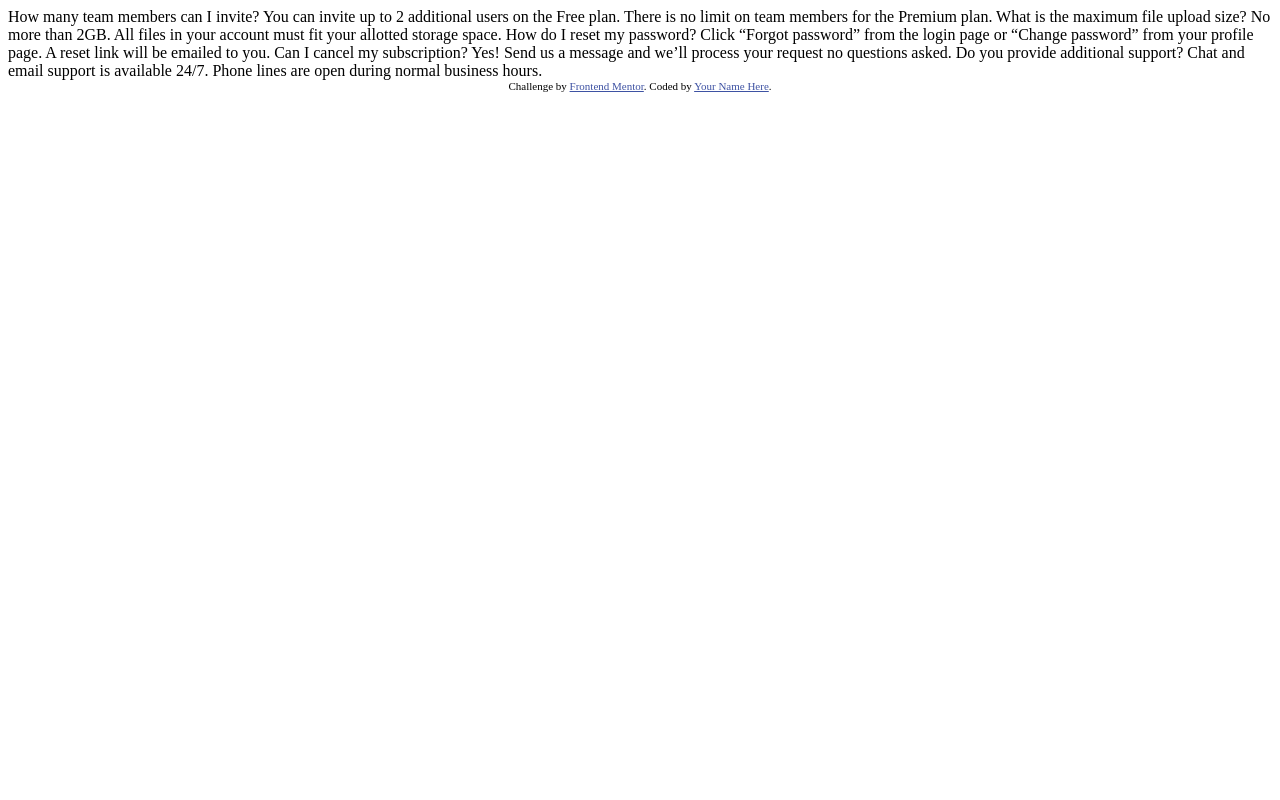
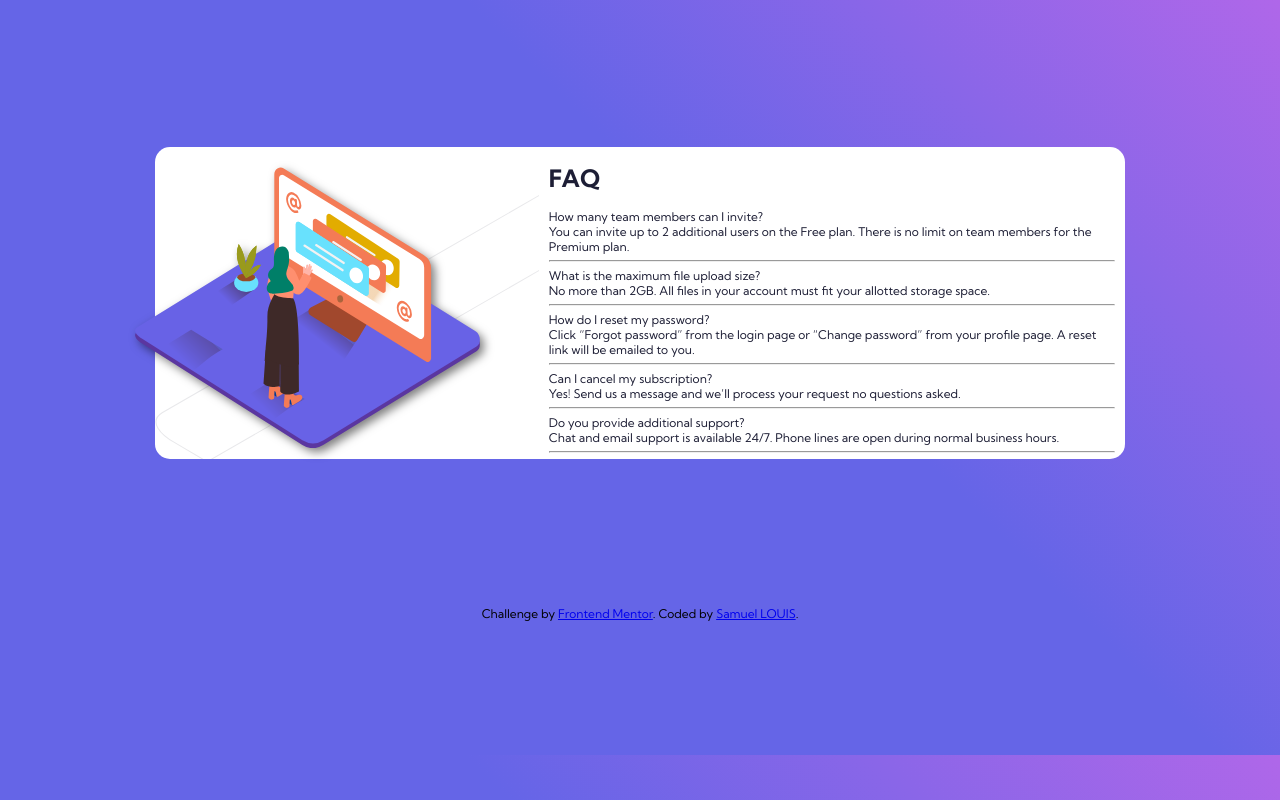
Before and after one commit to samlouis23/FAQ-accordion-card, a plain HTML site: page index.html in a window 1280 px wide. Drawn offline with Linux system fonts and the light colour scheme.

Commit message:
html+css

```diff
--- a/index.html
+++ b/index.html
@@ -1,40 +1,77 @@
 <!DOCTYPE html>
 <html lang="en">
+
 <head>
   <meta charset="UTF-8">
-  <meta name="viewport" content="width=device-width, initial-scale=1.0"> <!-- displays site properly based on user's device -->
+  <meta name="viewport" content="width=device-width, initial-scale=1.0">
+  <!-- displays site properly based on user's device -->
 
   <link rel="icon" type="image/png" sizes="32x32" href="./images/favicon-32x32.png">
 
-  <title>Frontend Mentor | FAQ Accordion Card</title>
+  <title>Frontend Mentor | FAQ Accordion Card by Sam</title>
 
   <!-- Feel free to remove these styles or customise in your own stylesheet 👍 -->
-  <style>
-    .attribution { font-size: 11px; text-align: center; }
-    .attribution a { color: hsl(228, 45%, 44%); }
-  </style>
+
+  <link href="./style.css" rel="stylesheet" type="text/css" />
 </head>
+
 <body>
-  How many team members can I invite?
-  You can invite up to 2 additional users on the Free plan. There is no limit on
-  team members for the Premium plan.
+  <div class=contentBox>
+    <div class="imageBox">
+      <img class="illustration" src="./images/illustration-woman-online-desktop.svg">
+    </div>
 
-  What is the maximum file upload size?
-  No more than 2GB. All files in your account must fit your allotted storage space.
 
-  How do I reset my password?
-  Click “Forgot password” from the login page or “Change password” from your profile page.
-  A reset link will be emailed to you.
+    <div class="menuAccordeonBox">
+      <div class="title">
+        <h1>
+          <stong>FAQ</stong>
+        </h1>
+      </div>
+      <div class="menuAccordeon1>">
+        <div class="question">How many team members can I invite?</div>
+        <div class="answer">You can invite up to 2 additional users on the
+          Free plan. There is no limit on team members for the Premium plan.</div>
+      </div>
+      <hr>
+      <div class="menuAccordeon2">
+        <div class="question">What is the maximum file upload size?</div>
+        <div class="answer">No more than 2GB. All files in your account must fit your allotted storage space.</div>
+      </div>
+      <hr>
+      <div class="menuAccordeon3">
+        <div class="question">How do I reset my password?</div>
+        <div class="answer">Click “Forgot password” from the login page or “Change password” from your profile page.
+          A reset link will be emailed to you.
+        </div>
+      </div>
 
-  Can I cancel my subscription?
-  Yes! Send us a message and we’ll process your request no questions asked.
+      <hr>
 
-  Do you provide additional support?
-  Chat and email support is available 24/7. Phone lines are open during normal business hours.
+      <div class="menuAccordeon4">
+        <div class="question">Can I cancel my subscription?</div>
+        <div class="answer">Yes! Send us a message and we’ll process your request no questions asked.</div>
+      </div>
+
+      <hr>
+
+      <div class="menuAccordeon5">
+        <div class="question">Do you provide additional support?</div>
+        <div class="answer">Chat and email support is available 24/7. Phone lines are open during normal business hours.
+        </div>
+      </div>
+
+      <hr>
+
+    </div>
+  </div>
+  </div>
+
 
   <div class="attribution">
     Challenge by <a href="https://www.frontendmentor.io?ref=challenge" target="_blank">Frontend Mentor</a>.
-    Coded by <a href="#">Your Name Here</a>.
+    Coded by <a href="#">Samuel LOUIS</a>.
   </div>
 </body>
+
 </html>
--- /dev/null
+++ b/style.css
@@ -0,0 +1,55 @@
+@import url("https://fonts.googleapis.com/css2?family=Kumbh+Sans:wght@400;700&display=swap");
+
+html {
+    font-size: 12px;
+    font-family: 'Kumbh Sans', sans-serif;
+    background: linear-gradient(45deg, rgba(101,101,231,1) 60%, rgba(175,103,233,1));
+    }
+
+body{
+ height: 600px;
+}
+
+
+.contentBox{
+border-radius: 15px;
+background-color: white;
+display: flex;
+flex-direction: row;
+justify-content: space-between;
+margin: 147px 147px;
+}
+
+
+.imageBox{
+    background-image: url("./images/bg-pattern-desktop.svg");
+}
+
+
+
+
+.illustration{
+    height: 90%;
+    width: 90%;
+    filter: drop-shadow(0.35rem 0.35rem 0.4rem rgba(0, 0, 0, 0.5));
+    position: relative;
+    left: -20px;
+    top: 20px;
+    z-index: 99;
+}
+
+
+
+  .menuAccordeonBox{
+    margin: auto 10px;
+    color : hsl(238, 29%, 16%);
+  }
+
+  hr{
+      color:hsl(240, 5%, 91%);
+  }
+
+
+  .attribution{
+      text-align: center;
+  }
```
Also changed, not shown: 1 other file.
